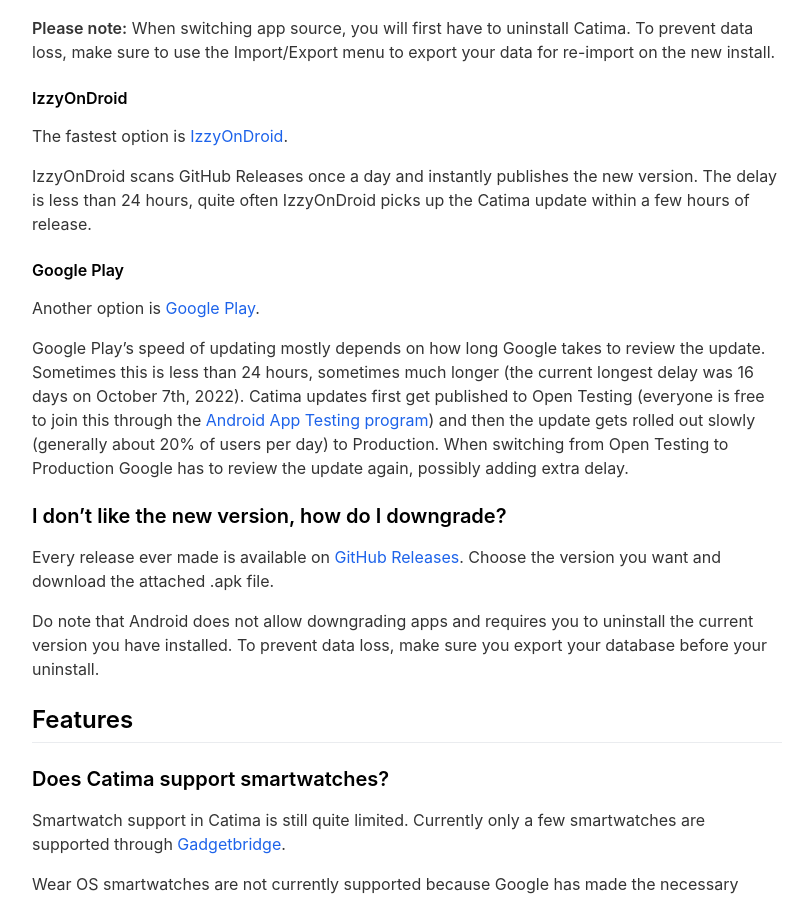
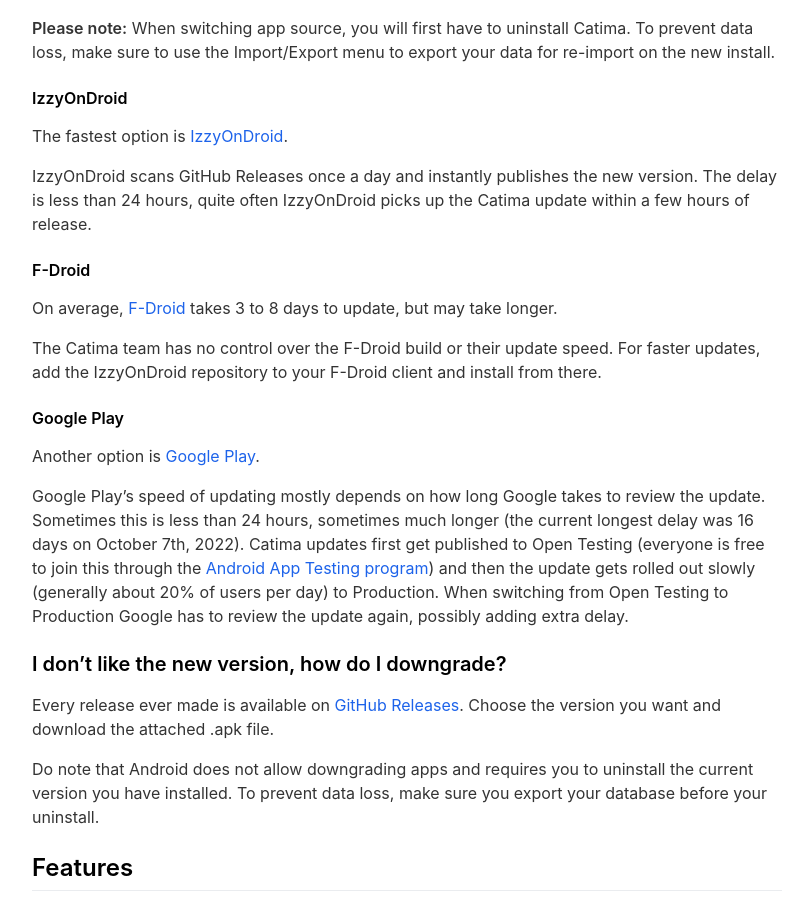
Before and after one commit to CatimaLoyalty/Website, a Jekyll site: the page built from _pages/faq.md, in a window 1280 px wide and 900 px high, scrolled down 1229 px. Shown: the whole window, without its empty margins (233-1040 px from the left). Built offline with Jekyll 4.4.1, drawn with Linux system fonts in a browser that asks for light colours; nearby versions of some CDN libraries.

Commit message:
Document F-Droid update speed

```diff
--- a/_pages/faq.md
+++ b/_pages/faq.md
@@ -47,6 +47,12 @@
 
 IzzyOnDroid scans GitHub Releases once a day and instantly publishes the new version. The delay is less than 24 hours, quite often IzzyOnDroid picks up the Catima update within a few hours of release.
 
+#### F-Droid
+
+On average, [F-Droid](https://f-droid.org/en/packages/me.hackerchick.catima/) takes 3 to 8 days to update, but may take longer.
+
+The Catima team has no control over the F-Droid build or their update speed. For faster updates, add the IzzyOnDroid repository to your F-Droid client and install from there.
+
 #### Google Play
 
 Another option is [Google Play](https://play.google.com/store/apps/details?id=me.hackerchick.catima).
```
